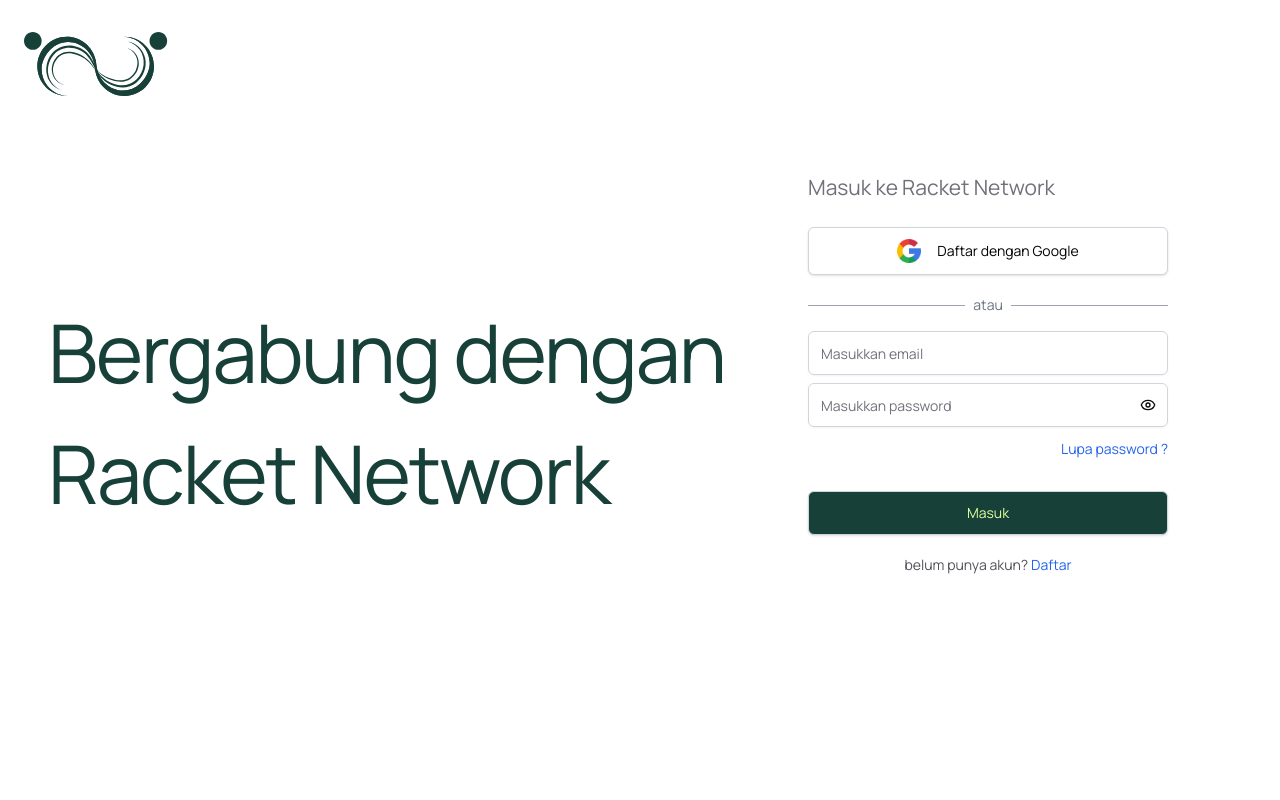
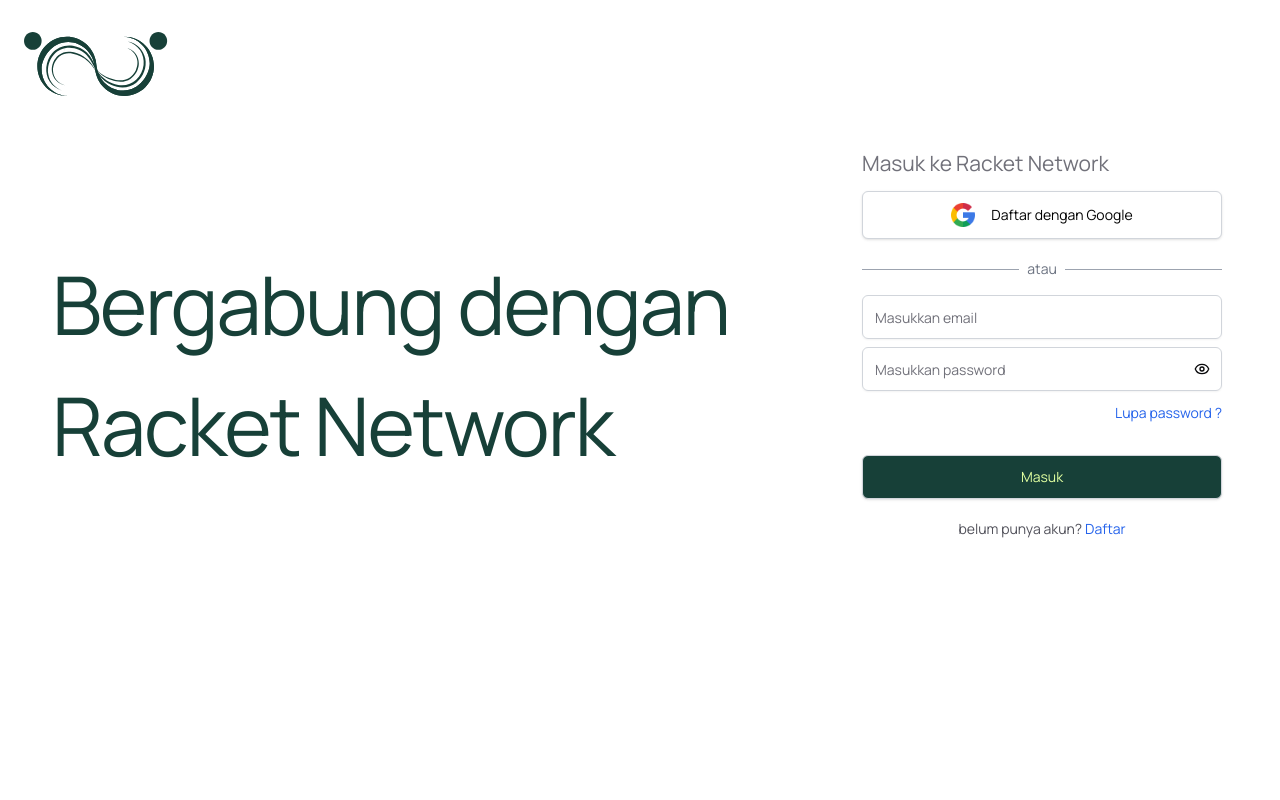
Before and after one commit to Regalangcom/client-racket-network, a Next.js app: page /sign-in in a window 1280 px wide. Shown: the top 800 px of the page. Built offline with nearby package versions, Linux system fonts and the light colour scheme.

Commit message:
style: update ui styke

```diff
--- a/src/app/sign-in/page.tsx
+++ b/src/app/sign-in/page.tsx
@@ -97,21 +97,22 @@ function SignInPage() {
       {/* =============================== */}
       <section className="flex flex-col sm:flex-row mx-auto py-3 sm:px-8 min-h-screen">
         {/* Kolom Kiri: Judul */}
-        <div className="flex-1 flex justify-center items-center sm:items-start sm:max-w-6xl  sm:mt-36">
-          <h1 className="text-[40px] sm:text-[81px] font-bold text-green-rc mb-6 sm:mb-64 tracking-tight sm:text-left">
+        {/* flex-1 flex */}
+        <div className="justify-center sm:justify-center  items-start md:items-start sm:max-w-6xl sm:mt-24">
+          <h1 className="text-[40px]  sm:text-[81px] font-bold text-green-rc mb-6 tracking-tight sm:text-left md:mx-1">
             Bergabung dengan Racket Network
           </h1>
         </div>
 
-        {/* Kolom Kanan: Formulir Sign Up */}
-        <div className="flex-1 max-w-md mx-auto sm:mx-0">
-          <Card className="w-full border-none shadow-none">
-            <CardHeader>
+        {/* Kolom Kanan: Formulir Sign In */}
+        <div className="flex-1 sm:items-start sm:max-w-6xl md:max-w-md sm:mx-0">
+          <Card className="full border-none shadow-none">
+            <CardHeader className="p-0 mb-3">
               <CardDescription className="text-[18px] sm:text-[21px] w-full sm:w-[370px] text-left">
                 Masuk ke Racket Network
               </CardDescription>
             </CardHeader>
-            <CardContent>
+            <CardContent className="p-0">
               <Button
                 type="button"
                 onClick={handleLoginGoogle}
--- a/src/app/sign-up/page.tsx
+++ b/src/app/sign-up/page.tsx
@@ -97,8 +97,9 @@ function SignUpPage() {
       {/* =============================== */}
       <section className="flex flex-col sm:flex-row mx-auto py-3 sm:px-8 min-h-screen">
         {/* Kolom Kiri: Judul */}
-        <div className="flex-1 flex justify-center items-center sm:items-start sm:max-w-6xl  sm:mt-36">
-          <h1 className="text-[40px] sm:text-[81px] font-bold text-green-rc mb-6 sm:mb-64 tracking-tight sm:text-left">
+        {/* flex-1 flex justify-center items-center sm:items-start sm:max-w-6xl  sm:mt-36 */}
+        <div className="justify-center sm:justify-center  items-start md:items-start sm:max-w-6xl sm:mt-24">
+          <h1 className="text-[40px] sm:text-[81px] font-bold text-green-rc mb-6 sm:mb-64 tracking-tight sm:text-left md:mx-1">
             Bergabung dengan Racket Network
           </h1>
         </div>
@@ -106,12 +107,12 @@ function SignUpPage() {
         {/* Kolom Kanan: Formulir Sign Up */}
         <div className="flex-1 max-w-md mx-auto sm:mx-0">
           <Card className="w-full border-none shadow-none">
-            <CardHeader>
+            <CardHeader className="p-0 mb-3">
               <CardDescription className="text-[18px] sm:text-[21px] w-full sm:w-[370px] text-left">
                 Buat akunmu dengan mengisi formulir di bawah ini
               </CardDescription>
             </CardHeader>
-            <CardContent>
+            <CardContent className="p-0">
               <Button
                 type="button"
                 onClick={handleLoginGoogle}
```
